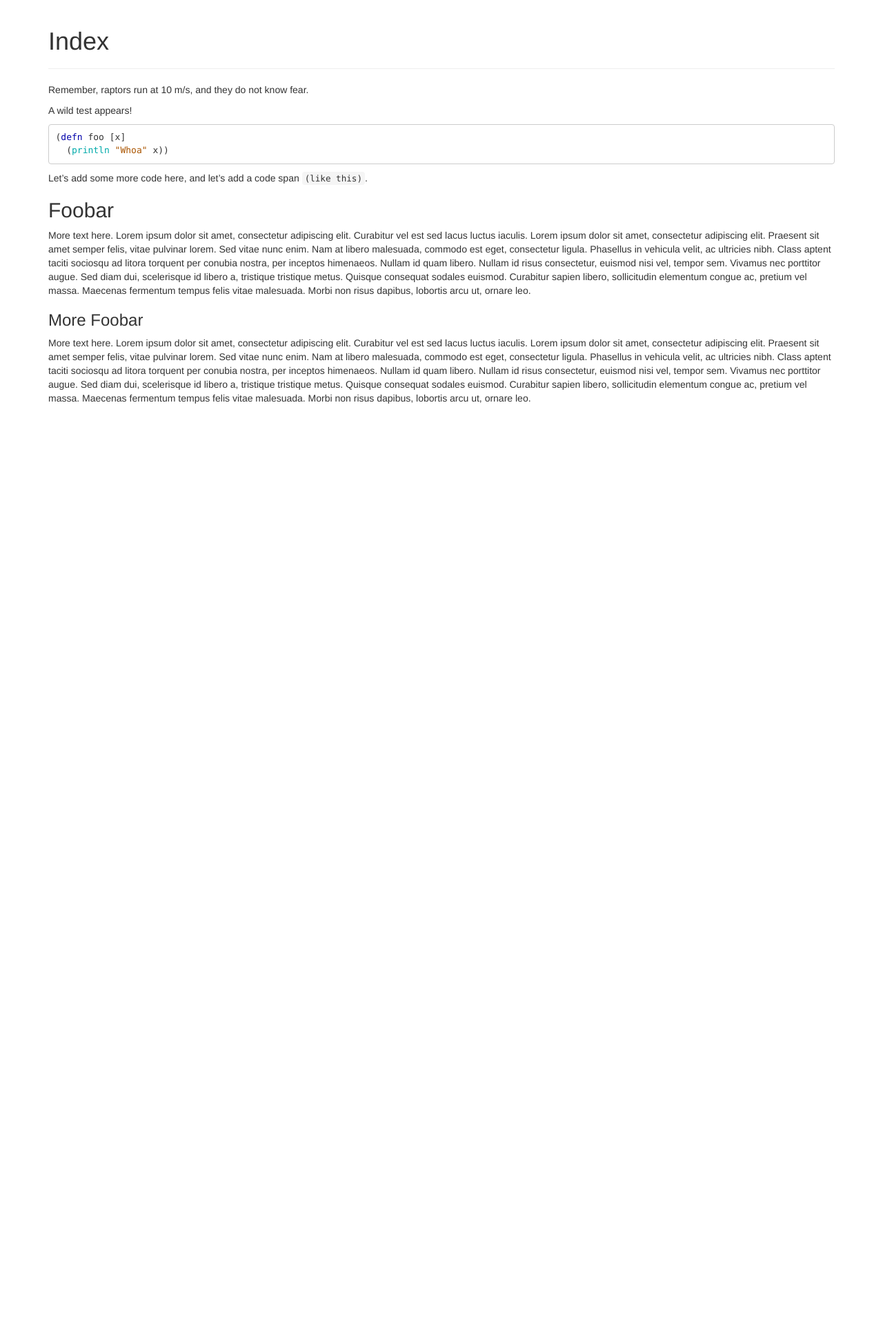
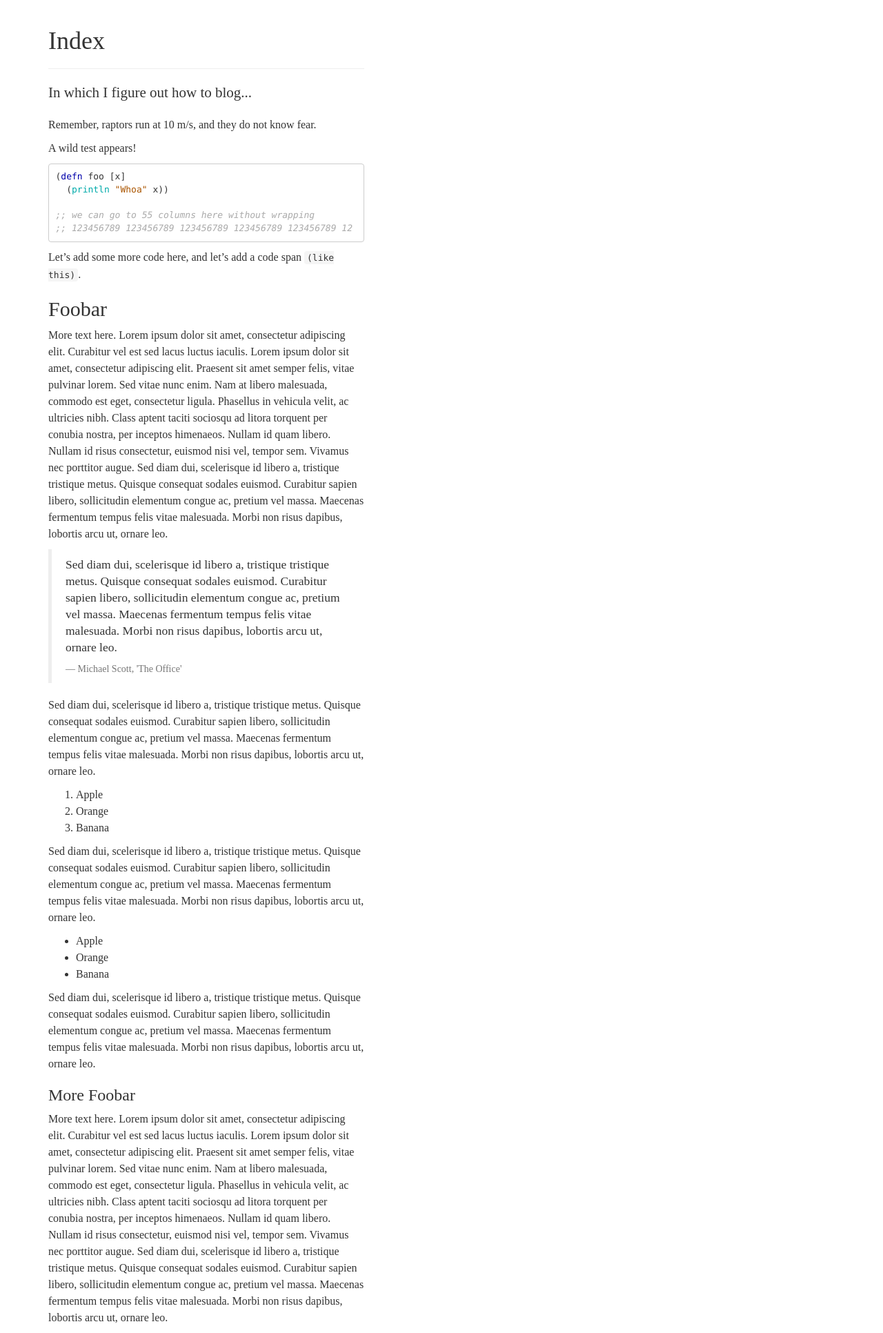
Before and after one commit to joegallo/joegallo.github.com, a Jekyll site: the page built from index.md, in a window 1280 px wide. Shown: the whole page at 69% size. Built offline with Jekyll 4.4.1, drawn with Linux system fonts in a browser that asks for light colours; nearby versions of some CDN libraries; some web fonts are replaced; Markdown is read by kramdown in place of the engine named in the settings; before the commit the page ends 900 px from its top, so only the background shows below that.

Commit message:
Random wip

````diff
--- a/_layouts/default.html
+++ b/_layouts/default.html
@@ -6,16 +6,26 @@
     <meta name="viewport" content="width=device-width,
                                    initial-scale=1">
     <title>{{ page.title }} | joegallo.org</title>
-    <link rel="stylesheet" href="//maxcdn.bootstrapcdn.com/bootstrap/3.2.0/css/bootstrap.min.css">
-    <link rel="stylesheet" href="includes/main.css">
-    <link rel="stylesheet" href="includes/pygments.css">
+    <link rel="stylesheet" href="//maxcdn.bootstrapcdn.com/bootstrap/3.2.0/css/bootstrap.min.css" type="text/css">
+    <link rel="stylesheet" href="includes/main.css" type="text/css">
+    <link rel="stylesheet" href="includes/pygments.css" type="text/css">
+    <link rel="stylesheet" href="http://fonts.googleapis.com/css?family=Gentium+Book+Basic:400,400italic,700,700italic" type="text/css">
+    <style type="text/css">
+      body {
+      font: 400 16px/24px 'Gentium Book Basic';
+      }
+    </style>
   </head>
   <body>
     <div class="container">
-      <div class="page-header">
-        <h1>{{ page.title }}</h1>
+      <div class="row">
+        <div class="col-xs-5">
+          <div class="page-header">
+            <h1>{{ page.title }}</h1>
+          </div>
+          {{ content }}
+        </div>
       </div>
-      {{ content }}
     </div>
 
     <!-- http://getbootstrap.com/examples/sticky-footer/ -->
--- a/includes/main.css
+++ b/includes/main.css
@@ -1,4 +1,5 @@
 code {
     background-color: #f5f5f5;
     color: #333;
+    font-size: 13px;
 }
--- a/index.md
+++ b/index.md
@@ -2,6 +2,8 @@
 title: Index
 layout: default
 ---
+
+<p class="lead">In which I figure out how to blog...</p>
 
 Remember, raptors run at 10 m/s, and they do not know fear.
 
@@ -10,6 +12,9 @@ A wild test appears!
 ```clojure
 (defn foo [x]
   (println "Whoa" x))
+
+;; we can go to 55 columns here without wrapping
+;; 123456789 123456789 123456789 123456789 123456789 12
 ```
 
 Let's add some more code here, and let's add a code span `(like
@@ -31,6 +36,40 @@ libero, sollicitudin elementum congue ac, pretium vel massa. Maecenas
 fermentum tempus felis vitae malesuada. Morbi non risus dapibus,
 lobortis arcu ut, ornare leo.
 
+> Sed diam dui, scelerisque id libero a, tristique tristique metus.
+> Quisque consequat sodales euismod. Curabitur sapien libero,
+> sollicitudin elementum congue ac, pretium vel massa. Maecenas
+> fermentum tempus felis vitae malesuada. Morbi non risus dapibus,
+> lobortis arcu ut, ornare leo.
+>
+> <footer>Michael Scott, 'The Office'</footer>
+
+Sed diam dui, scelerisque id libero a, tristique tristique metus.
+Quisque consequat sodales euismod. Curabitur sapien libero,
+sollicitudin elementum congue ac, pretium vel massa. Maecenas
+fermentum tempus felis vitae malesuada. Morbi non risus dapibus,
+lobortis arcu ut, ornare leo.
+
+1. Apple
+2. Orange
+3. Banana
+
+Sed diam dui, scelerisque id libero a, tristique tristique metus.
+Quisque consequat sodales euismod. Curabitur sapien libero,
+sollicitudin elementum congue ac, pretium vel massa. Maecenas
+fermentum tempus felis vitae malesuada. Morbi non risus dapibus,
+lobortis arcu ut, ornare leo.
+
+* Apple
+* Orange
+* Banana
+
+Sed diam dui, scelerisque id libero a, tristique tristique metus.
+Quisque consequat sodales euismod. Curabitur sapien libero,
+sollicitudin elementum congue ac, pretium vel massa. Maecenas
+fermentum tempus felis vitae malesuada. Morbi non risus dapibus,
+lobortis arcu ut, ornare leo.
+
 ### More Foobar
 
 More text here. Lorem ipsum dolor sit amet, consectetur adipiscing
````
